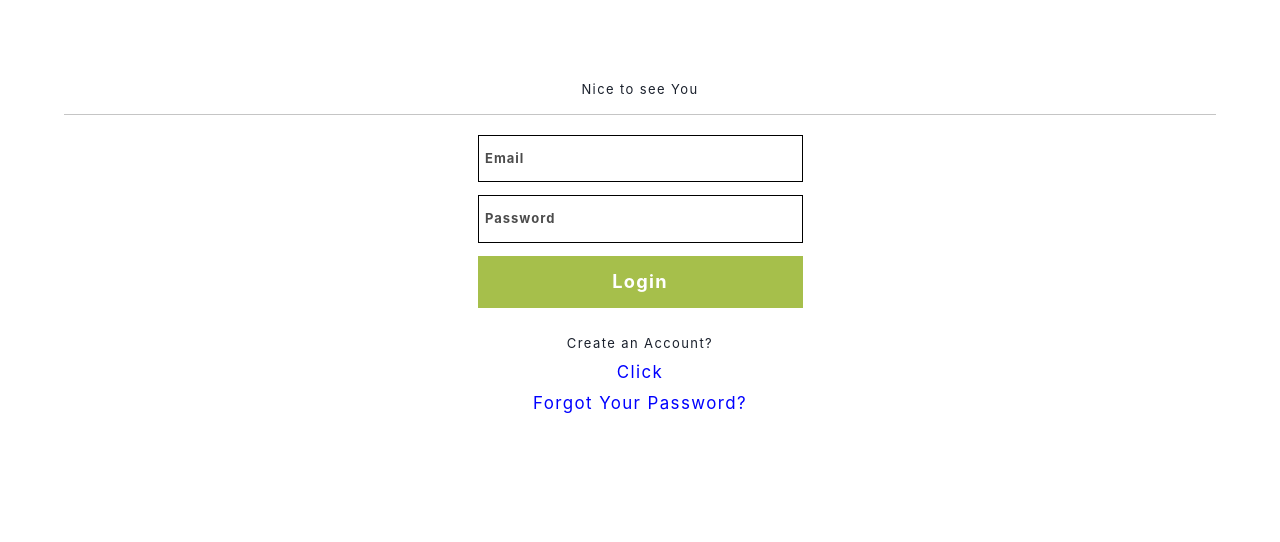
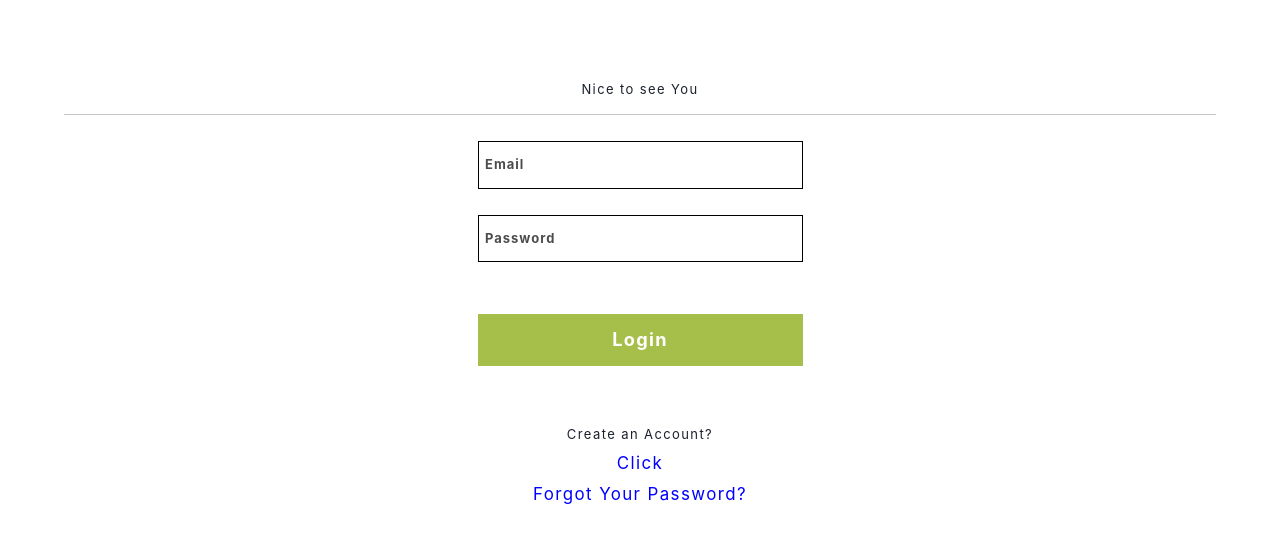
Before and after one commit to Kacper-Arendt/my-gear, a React (Create React App) app: page /login in a window 1280 px wide. Shown: the top 542 px of the page. Built offline with nearby package versions, Linux system fonts and the light colour scheme; no server answers.

Commit message:
feat add validation to login

```diff
--- a/package.json
+++ b/package.json
@@ -6,6 +6,7 @@
     "@chakra-ui/react": "^1.6.7",
     "@emotion/react": "^11.4.1",
     "@emotion/styled": "^11.3.0",
+    "@hookform/resolvers": "^2.8.1",
     "@reduxjs/toolkit": "^1.6.1",
     "@testing-library/jest-dom": "^4.2.4",
     "@testing-library/react": "^9.5.0",
@@ -21,11 +22,13 @@
     "react": "^17.0.2",
     "react-dom": "^17.0.2",
     "react-firebase-hooks": "^3.0.4",
+    "react-hook-form": "^7.17.0",
     "react-redux": "^7.2.4",
     "react-scripts": "4.0.3",
     "react-super-responsive-table": "^5.2.0",
     "styled-components": "^5.3.1",
-    "typescript": "~4.1.5"
+    "typescript": "~4.1.5",
+    "yup": "^0.32.9"
   },
   "scripts": {
     "start": "react-scripts start",
--- a/src/components/Auth/UserLogin.tsx
+++ b/src/components/Auth/UserLogin.tsx
@@ -5,6 +5,9 @@ import {useAppDispatch, login, useAppSelector} from "../../redux/ReduxComponents
 import {firebaseSignInWithEmailAndPassword} from "../firebase/Auth";
 import {getUserDocument} from "../firebase/Firestore";
 import {useHistory} from "react-router-dom";
+import {useForm} from "react-hook-form";
+import * as yup from "yup";
+import {yupResolver} from "@hookform/resolvers/yup";
 
 const Form = styled.form`
   width: 25rem;
@@ -12,18 +15,31 @@ const Form = styled.form`
   flex-direction: column;
   align-items: center;
 
-  p {
+  p:last-of-type {
     margin-top: 1.5rem;
   }
 `
 
+const schema = yup.object().shape({
+    email: yup.string().email().required('Email is Required'),
+    password: yup.string().min(6, 'Password must be at least 6 characters').max(32).required('Password is Required'),
+});
+
+interface IUseForm {
+    email: string,
+    password: string,
+}
+
 export const UserLogin = () => {
     const dispatch = useAppDispatch();
+    const {user} = useAppSelector((state) => state);
     const [formData, setFormData] = useState({email: '', password: ''});
     const [message, setMessage] = useState('');
     const [loading, setLoading] = useState<boolean>(false);
     const history = useHistory();
-    const {user} = useAppSelector((state) => state);
+    const {register, handleSubmit, formState: {errors}} = useForm<IUseForm>({
+        resolver: yupResolver<yup.AnyObjectSchema>(schema)
+    });
 
     const updateField = (e: React.ChangeEvent<HTMLInputElement>): void => {
         setFormData({
@@ -32,8 +48,7 @@ export const UserLogin = () => {
         });
     };
 
-    const signInWithEmailAndPasswordHandler = async (e: React.SyntheticEvent): Promise<void> => {
-        e.preventDefault();
+    const signInWithEmailAndPasswordHandler = async (): Promise<void> => {
         try {
             setLoading(true);
             const request = await firebaseSignInWithEmailAndPassword(formData.email, formData.password);
@@ -61,21 +76,27 @@ export const UserLogin = () => {
         <Wrapper>
             <h2>Nice to see You</h2>
             <Line/>
-            <Form onSubmit={signInWithEmailAndPasswordHandler}>
+            <Form onSubmit={handleSubmit(signInWithEmailAndPasswordHandler)}>
                 <Input
+                    register={{...register('email')}}
                     type='email'
                     name='email'
                     placeholder='Email'
                     value={formData.email}
                     onChange={updateField}
+                    required
                 />
+                <p>{errors.email?.message}</p>
                 <Input
+                    register={{...register('password')}}
                     type='password'
                     name='password'
                     placeholder='Password'
                     value={formData.password}
                     onChange={updateField}
+                    required
                 />
+                <p>{errors.password?.message}</p>
                 <Button>Login</Button>
                 {message && message}
                 {loading && <SpinnerCube/>}
--- a/src/components/UI/Button.tsx
+++ b/src/components/UI/Button.tsx
@@ -13,7 +13,7 @@ const ButtonEl = styled.button<IProps>`
   width: 100%;
   max-width: 30rem;
   height: 4rem;
-  margin: .5rem 0;
+  margin: 3rem 0;
   border: none;
   color: white;
   cursor: pointer;
--- a/src/components/UI/Input.tsx
+++ b/src/components/UI/Input.tsx
@@ -7,6 +7,8 @@ interface InputProps {
     name: string,
     value?: string,
     placeholder: string,
+    required?: boolean,
+    register?: any
     onChange?: (e: React.ChangeEvent<HTMLInputElement>) => void,
 }
 
@@ -14,7 +16,7 @@ const StyledInput = styled.input`
   width: 100%;
   max-width: 30rem;
   padding: 1rem 0.5rem ;
-  margin: .5rem 0;
+  margin: 1rem 0;
   border: .15rem solid black;
   font-size: inherit;
   font-weight: 700;
@@ -46,6 +48,7 @@ export const Input = (props: InputProps) => {
             value={props.value}
             onBlur={props.onChange}
             placeholder={props.placeholder}
+            {...props.register}
             onChange={props.onChange}
         />
     )
```
Also changed, not shown: 1 other file (tests, documents, lock files or other folders).
